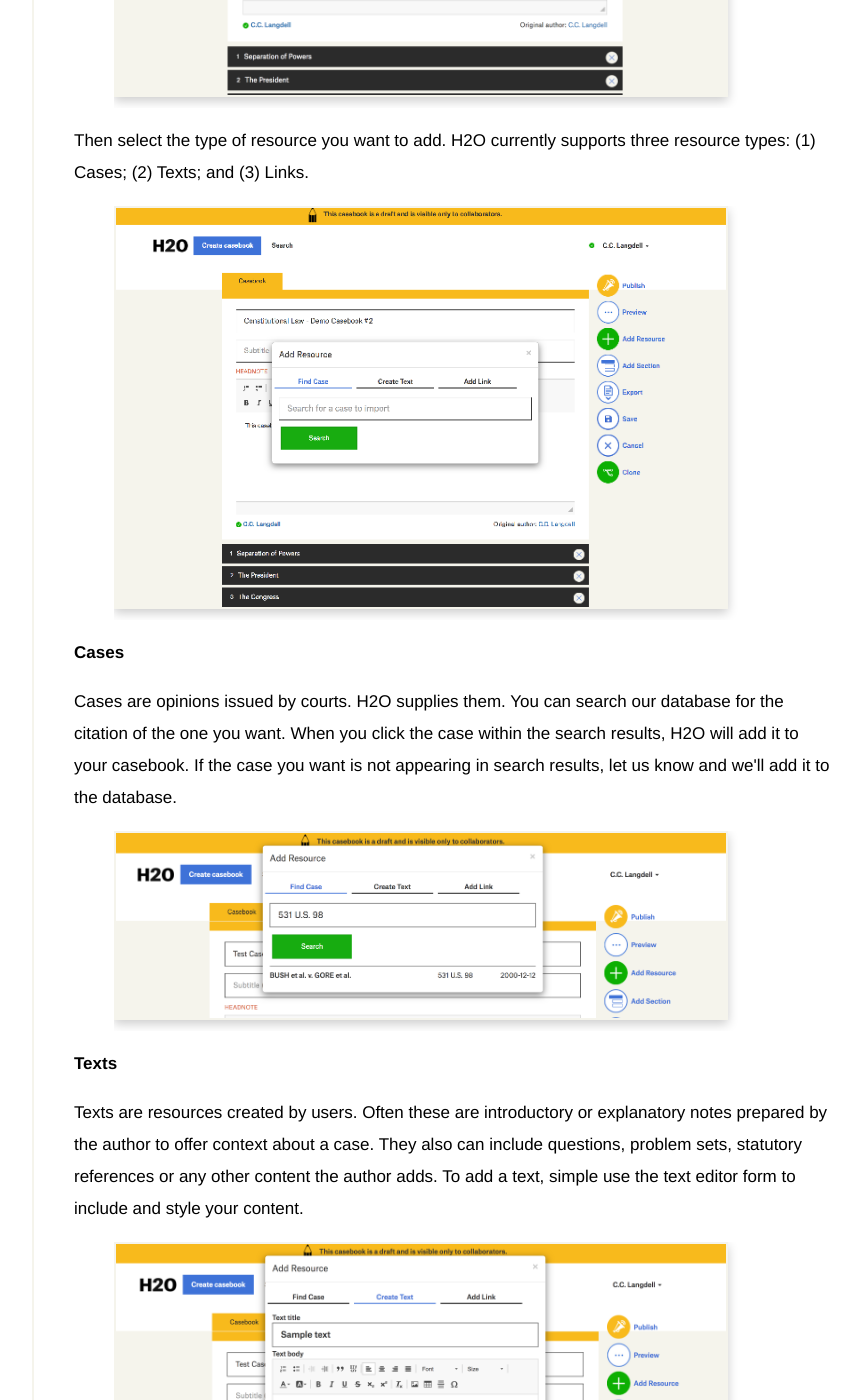
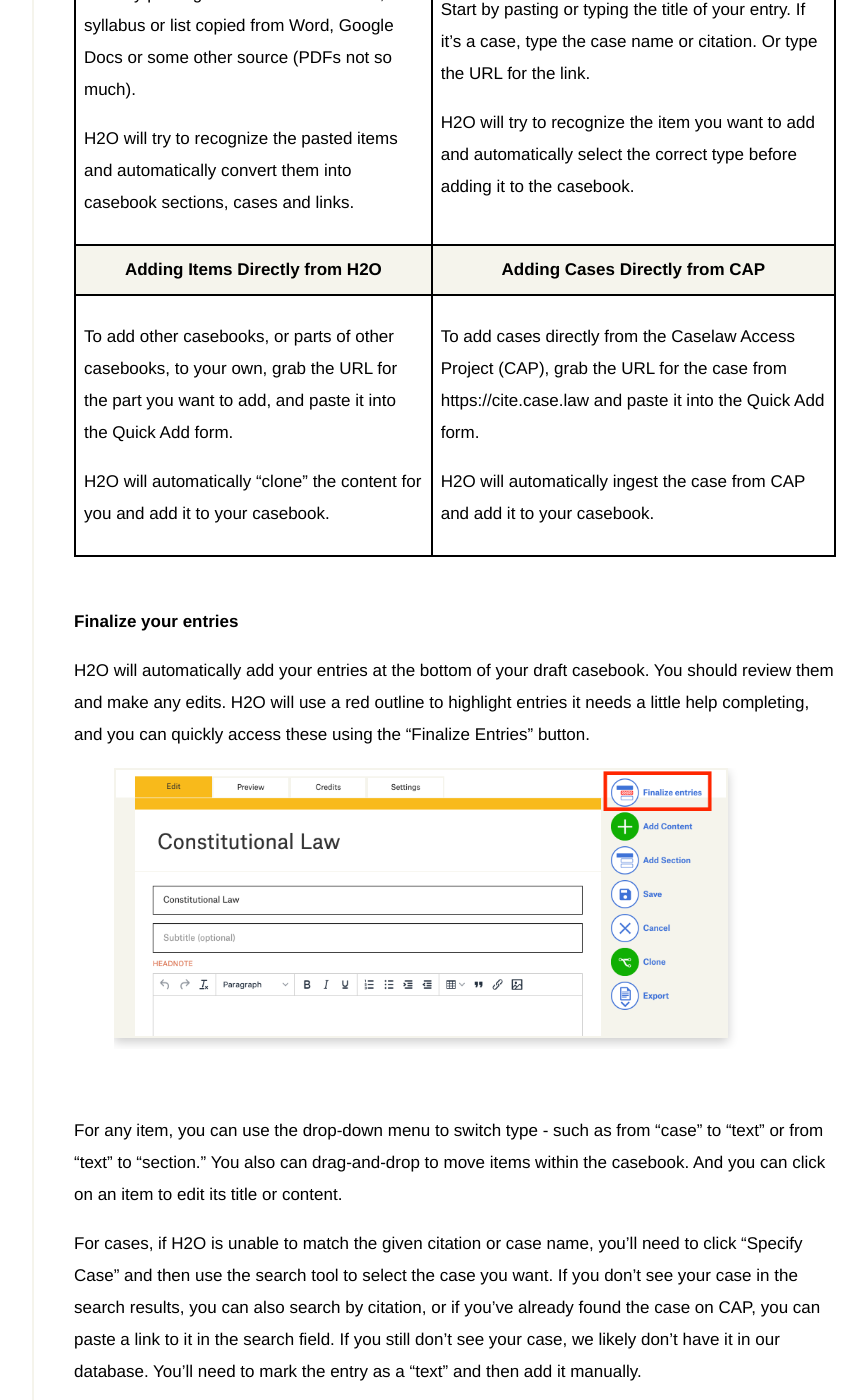
Before and after one commit to harvard-lil/h2o-static, a Jekyll site: the page built from app/making-casebooks.html, in a window 1280 px wide and 1400 px high, scrolled down 5578 px. Shown: the whole window, without its empty margins (340-1207 px from the left). Built offline with Jekyll 4.4.1, drawn with Linux system fonts in a browser that asks for light colours; some of the changed text lies outside the part shown.

Commit message:
Add documentation for quick add

```diff
--- a/app/assets/css/main.scss
+++ b/app/assets/css/main.scss
@@ -333,7 +333,18 @@ main {
           border: 2px solid $color-gray;
 
         }
+        table {
+            border: 2px solid black;
 
+            th {
+                background-color: $color-gray;
+                text-align:center;
+            }
+            th,td {
+                border: 2px solid black;
+                padding: 8px;
+            }
+        }
       }
     }
 
--- a/app/making-casebooks.html
+++ b/app/making-casebooks.html
@@ -31,6 +31,7 @@ sharing-image: images/h2o-logo.svg
         </li>
 
         <li><a href="#titles">Titles</a></li>
+        <li><a href="#quick-add">Quick Add</a></li>
         <li><a href="#sections">Sections</a></li>
         <li ><a href="#resources">Resources</a></li>
         <li>
@@ -128,6 +129,88 @@ sharing-image: images/h2o-logo.svg
     <figure>
         <img src="{{ site.baseurl }}/assets/images/adding-titles.png" alt="A screenshot of a casebook contents page, showing the title, subtitle and headnotes form.">
     </figure>
+
+    <h2 id="quick-add">Quick Add</h2>
+
+    The Quick Add tool is a powerful, multi-purpose form that lets you quickly add many different types of content in a variety of ways. It's located at the bottom of the table of contents for your casebook.
+    <figure>
+        <img src="{{ site.baseurl }}/assets/images/quickadd-screenshot.png" alt="A screenshot of a casebook contents page, showing the quick add form below an empty table of contents.">
+    </figure>
+
+    Using Quick Add, you can add sections, cases, links and texts to your casebook. You can also clone casebooks, or parts of other casebooks on opencasebook.org:
+
+    <br />
+
+    <table id="quickadd-reference">
+        <tr>
+            <th>Adding Multiple Items at Once</th>
+            <th>Adding Single Items</th>
+        </tr>
+        <tr>
+            <td>
+                <p>
+                    Start by pasting into the form an outline, syllabus or list copied from Word, Google Docs or some other source (PDFs not so much).
+                </p>
+                <p>
+                    H2O will try to recognize the pasted items and automatically convert them into casebook sections, cases and links.
+                </p>
+            </td>
+            <td>
+                <p>
+                    Start by pasting or typing the title of your entry. If it’s a case, type the case name or citation. Or type the URL for the link.
+                </p>
+                <p>
+                    H2O will try to recognize the item you want to add and automatically select the correct type before adding it to the casebook.
+                </p>
+            </td>
+        </tr>
+        <tr>
+            <th>
+                Adding Items Directly from H2O
+            </th>
+            <th>
+                Adding Cases Directly from CAP
+            </th>
+        </tr>
+        <tr>
+            <td>
+                <p>
+                    To add other casebooks, or parts of other casebooks, to your own, grab the URL for the part you want to add, and paste it into the Quick Add form.
+                </p>
+
+                <p>
+                    H2O will automatically “clone” the content for you and add it to your casebook.
+                </p>
+            </td>
+            <td>
+                <p>
+                    To add cases directly from the Caselaw Access Project (CAP), grab the URL for the case from https://cite.case.law and paste it into the Quick Add form.
+                </p>
+                <p>
+                    H2O will automatically ingest the case from CAP and add it to your casebook.
+                </p>
+            </td>
+        </tr>
+    </table>
+    <br />
+    <h3 id="finalize-entries">Finalize your entries</h3>
+    <p>
+        H2O will automatically add your entries at the bottom of your draft casebook. You should review them and make any edits. H2O will use a red outline to highlight entries it needs a little help completing, and you can quickly access these using the “Finalize Entries” button.
+    </p>
+
+    <figure>
+        <img src="{{ site.baseurl }}/assets/images/finalize-entries-screenshot.png" alt="A screenshot of a casebook contents page, showing the finalize entries button in the top right">
+    </figure>
+    <br />
+
+    <p>
+        For any item, you can use the drop-down menu to switch type - such as from “case” to “text” or from “text” to “section.” You also can drag-and-drop to move items within the casebook. And you can click on an item to edit its title or content.
+    </p>
+
+    <p>
+        For cases, if H2O is unable to match the given citation or case name, you’ll need to click “Specify Case” and then use the search tool to select the case you want. If you don’t see your case in the search results, you can also search by citation, or if you’ve already found the case on CAP, you can paste a link to it in the search field. If you still don’t see your case, we likely don’t have it in our database. You’ll need to mark the entry as a “text” and then add it manually.
+    </p>
+
 
     <h2 id="sections">Sections</h2>
 
@@ -272,6 +355,7 @@ sharing-image: images/h2o-logo.svg
     <figure>
         <img src="{{ site.baseurl }}/assets/images/publish-casebook.png" alt="A screenshot of a draft casebook's contents page showing the Publish button on the right side of the page.">
     </figure>
+    <p>If H2O needs a little more information before it can publish your casebook, the Publish button will instead be a Finalize entries button, <a href="#finalize-entries"> detailed above.</a></p>
     <p>Once a casebook is published, it's freely accessible to everyone online, and it can be copied, modified and adapted by any accountholders. In addition, if you're a verified author, your published casebook will appear in search results on H2O.</p>
     <p>You also can "unpublish" a casebook. Go to the casebook and click the "Settings" tab, and then click the "Unpublish" button to remove it from public view. It then will be available on your dashboard as a private, editable casebook that you can later publish again if you wish.</p>
     <figure>
```
Also changed, not shown: app/assets/images/finalize-entries-screenshot.png (added), app/assets/images/quickadd-screenshot.png (added).
